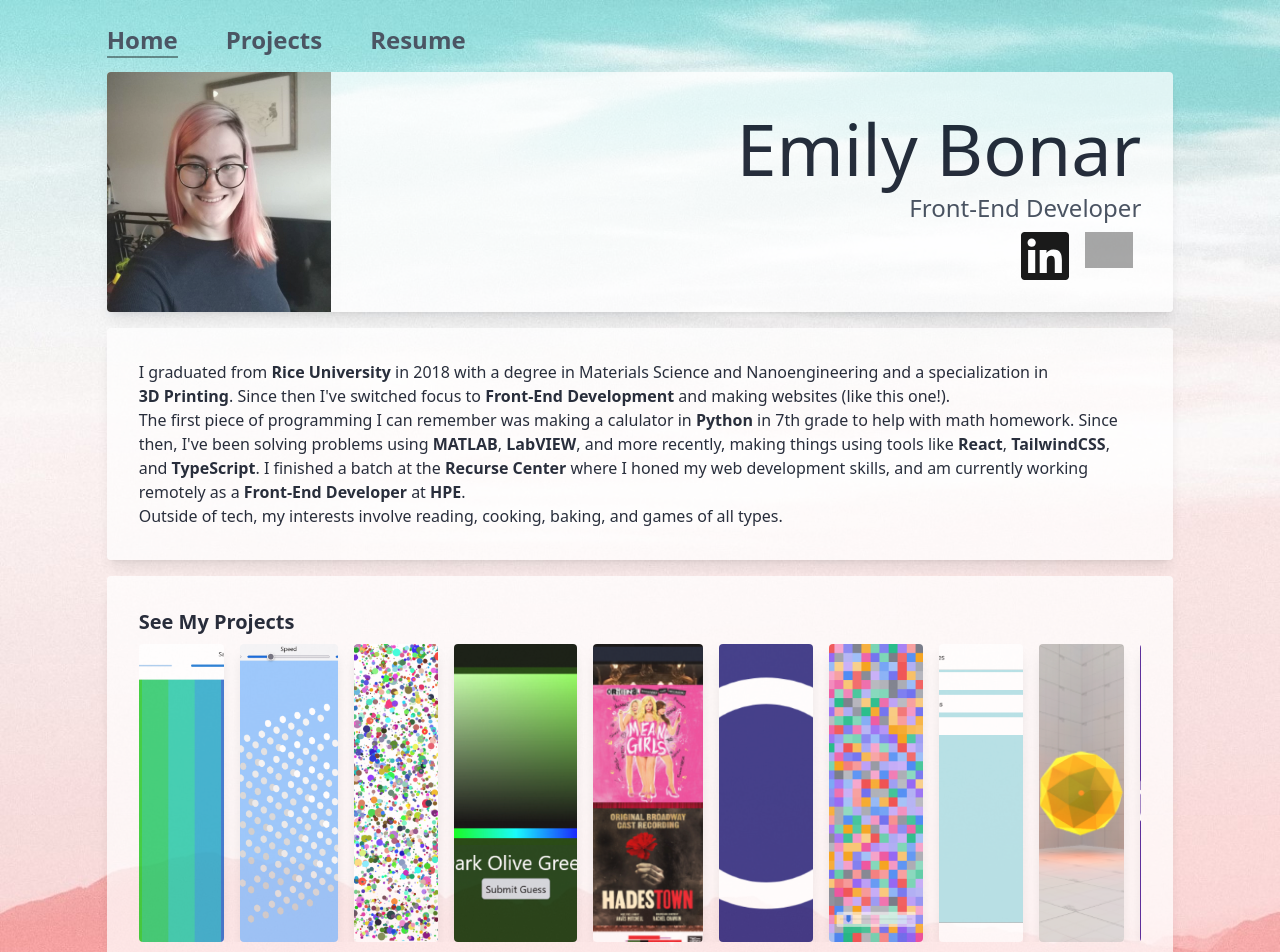
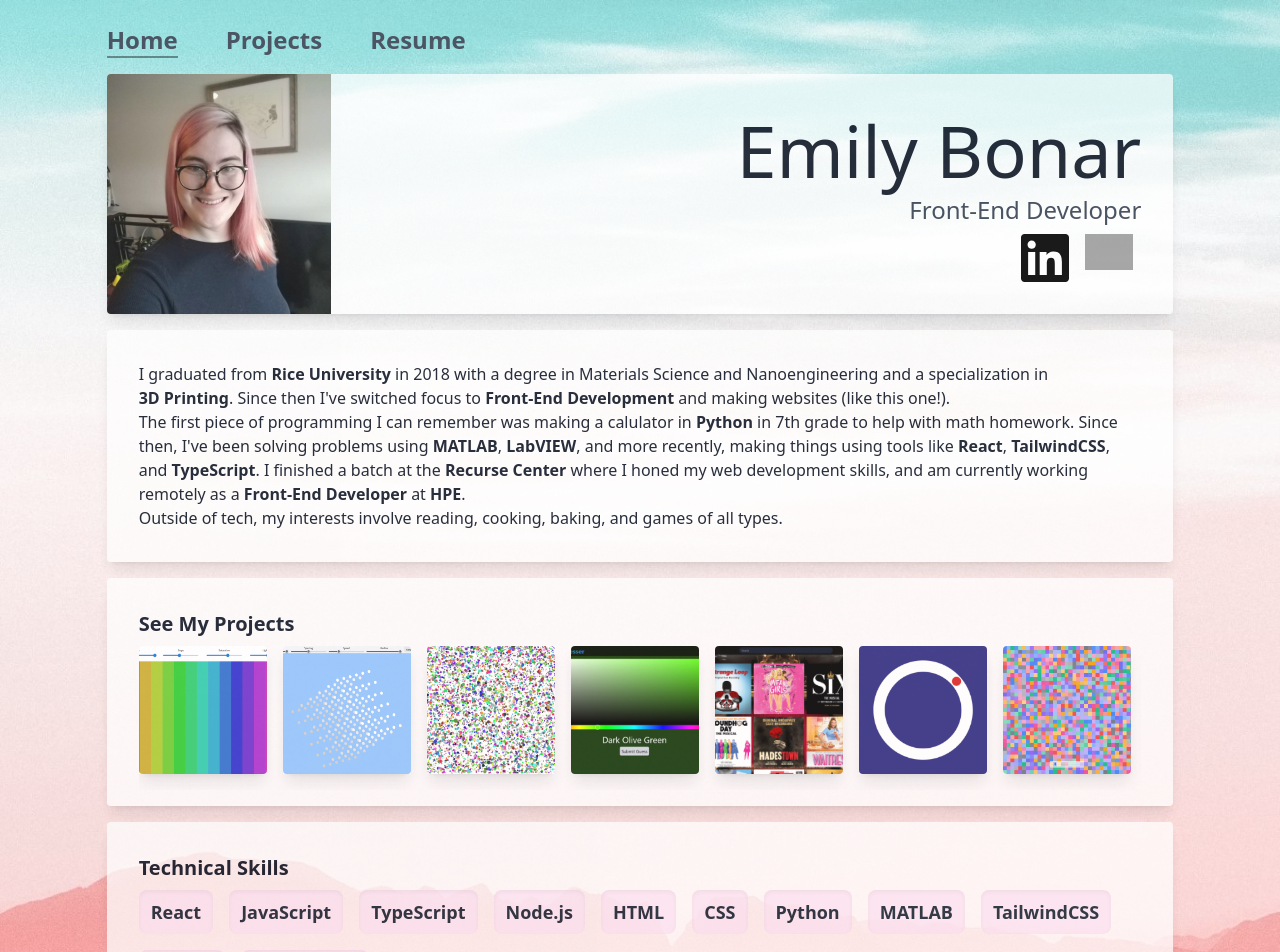
Before and after one commit to EmilyBonar/portfolio-v3, a Next.js app: page / in a window 1280 px wide. Shown: the top 952 px of the page. Built offline with nearby package versions, Linux system fonts and the light colour scheme; grey boxes are pictures that could not be loaded.

Commit message:
Fix links

```diff
--- a/components/NavBar.tsx
+++ b/components/NavBar.tsx
@@ -25,14 +25,13 @@ const NavItem: React.FC<NavItemProps> = (props) => {
     return props.currentPage === props.name;
   }, [props.currentPage, props.name]);
   return (
-    <Link href={props.location}>
-      <a
-        className={`transition border-b-2 border-black ${
-          current ? 'border-opacity-40' : 'border-opacity-0'
-        } hover:border-opacity-90`}
-      >
-        {props.name}
-      </a>
+    <Link
+      href={props.location}
+      className={`transition border-b-2 border-black ${
+        current ? 'border-opacity-40' : 'border-opacity-0'
+      } hover:border-opacity-90`}
+    >
+      {props.name}
     </Link>
   );
 };
--- a/data/homeData.tsx
+++ b/data/homeData.tsx
@@ -3,7 +3,7 @@ import Link from 'next/link';
 import projects, { Project } from './projectData';
 import React from 'react';
 import About from './about.mdx';
-import Image from "next/image";
+import Image from 'next/image';
 
 export const socialLinks: LogoProps[] = [
   {
@@ -61,11 +61,9 @@ function MiniProjectsCard() {
   return (
     <section className="p-8 pb-4">
       <Link href="./projects">
-        <a>
         <h3 className="inline-block mb-2 text-xl font-semibold text-gray-900">
           See My Projects
         </h3>
-        </a>
       </Link>
       <div className="flex gap-4 overflow-x-scroll overflow-y-hidden flex-nowrap">
         {projects.map((project, index) => {
@@ -82,8 +80,10 @@ interface MiniProjectProps {
 
 const MiniProject: React.FC<MiniProjectProps> = (props) => {
   return (
-    <Link href={`./projects?searchQuery=${props.project.title}`}>
-      <a className="flex-shrink-0 w-32 h-32 mb-4 group">
+    <Link
+      href={`./projects?searchQuery=${props.project.title}`}
+      className="flex-shrink-0 w-32 h-32 mb-4 group"
+    >
       <div className="w-full h-full shadow-lg">
         <Image
           className="block object-cover object-top w-full h-full rounded"
@@ -100,7 +100,6 @@ const MiniProject: React.FC<MiniProjectProps> = (props) => {
             (props.project.technologies.length > 4 ? ' | ...' : '')}
         </p>
       </div>
-      </a>
     </Link>
   );
 };
@@ -126,10 +125,11 @@ interface SkillProps {
 
 const Skill: React.FC<SkillProps> = (props) => {
   return (
-    <Link href={`/projects?searchQuery=${props.name}`}>
-      <a className="px-3 py-2 mb-4 mr-4 text-lg font-semibold text-gray-800 transition bg-pink-100 rounded-lg shadow-inner hover:bg-pink-300 hover:shadow-lg">
+    <Link
+      href={`/projects?searchQuery=${props.name}`}
+      className="px-3 py-2 mb-4 mr-4 text-lg font-semibold text-gray-800 transition bg-pink-100 rounded-lg shadow-inner hover:bg-pink-300 hover:shadow-lg"
+    >
       {props.name}
-      </a>
     </Link>
   );
 };
```
Lines whose indentation alone changed are shown as unchanged.
